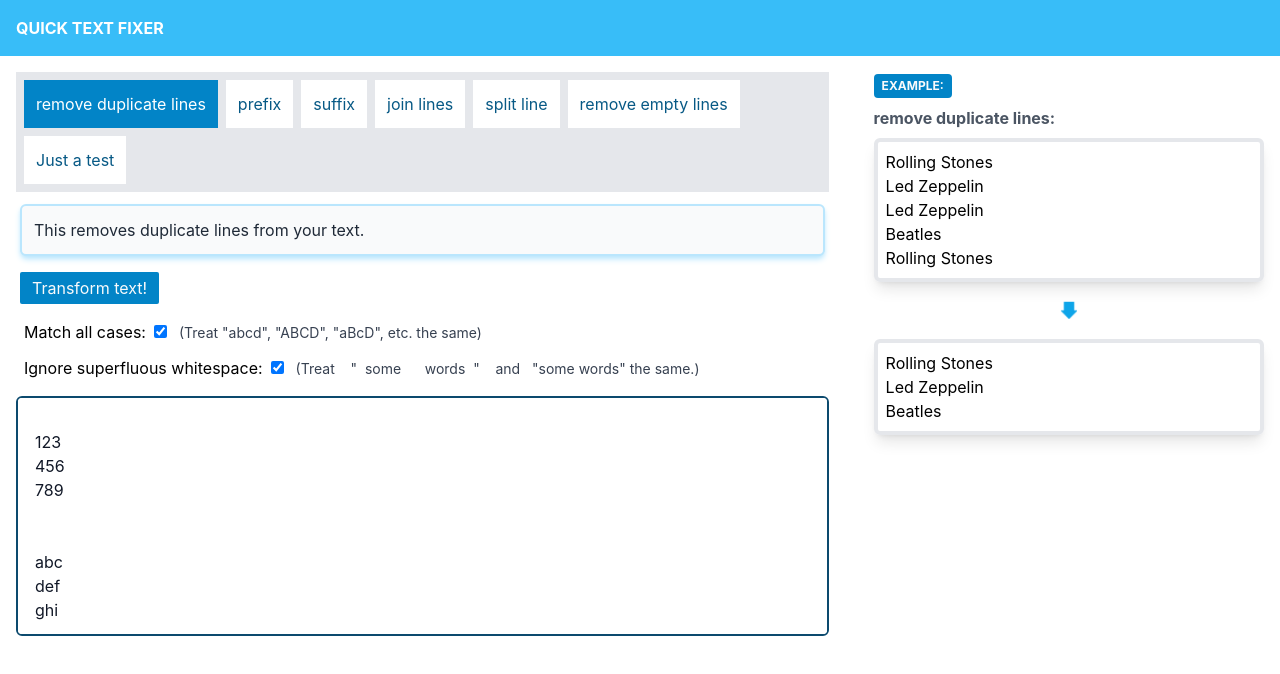
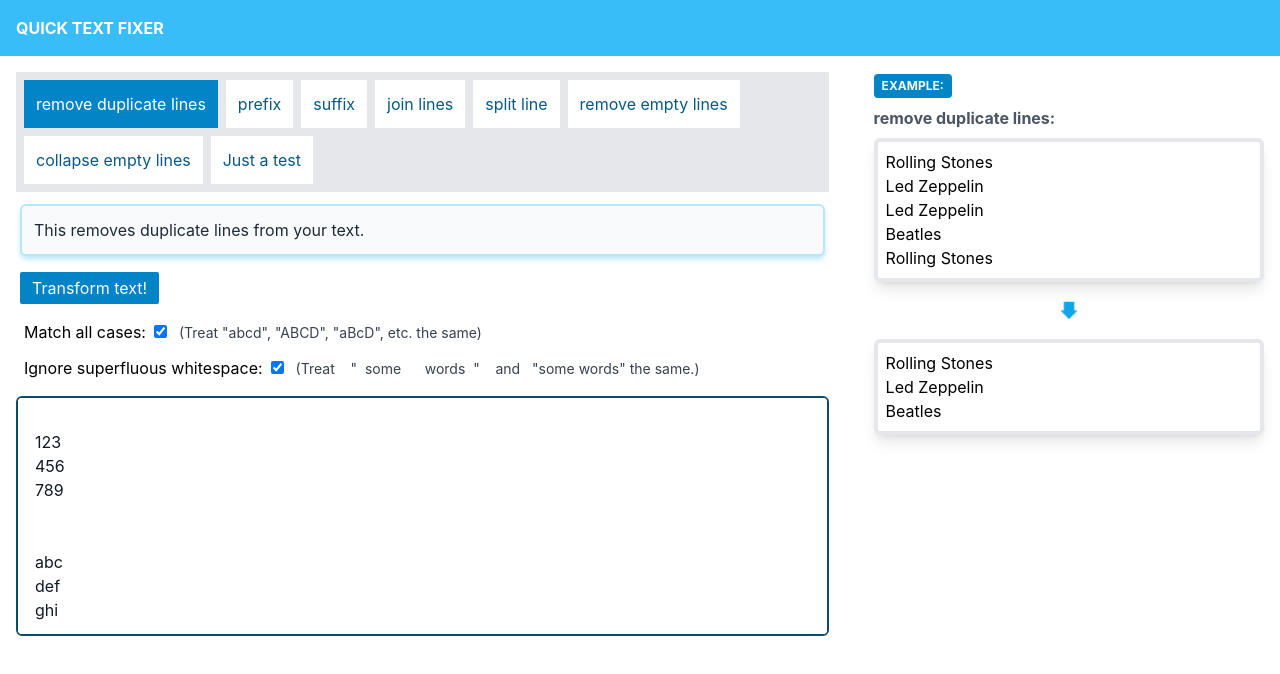
Before and after one commit to Daniel-Wittgenstein/qtf, a React (Create React App) app: page / in a window 1280 px wide. Shown: the top 674 px of the page. Built offline with nearby package versions, Linux system fonts and the light colour scheme.

Commit message:
collapse empty lines feature

```diff
--- a/src/Transformers.js
+++ b/src/Transformers.js
@@ -181,7 +181,7 @@ Woolfe`,
   {
     key: "removeEmptyLines",
     text: `remove empty lines`,
-    descr: `Remove empty lines.`,
+    descr: `Removes all empty lines.`,
     example: `Paris
 
 
@@ -192,6 +192,29 @@ Texas`,
     do: (str, data) => {
       let x = Utils.stringToLines(str)
       x = Utils.removeEmptyLines(x)
+      x = Utils.linesToString(x, "\n")
+      return {
+        result: x,
+      }
+    },
+  },
+
+
+  {
+    key: "collapseEmptyLines",
+    text: `collapse empty lines`,
+    descr: `Collapses multiple empty lines into a single empty line.`,
+    example: `Paris
+
+
+    Texas***Paris
+
+  Texas`,
+    slots: [
+    ],
+    do: (str, data) => {
+      let x = Utils.stringToLines(str)
+      x = Utils.collapseDuplicateEmptyLineIntoOne(x)
       x = Utils.linesToString(x, "\n")
       return {
         result: x,
```
